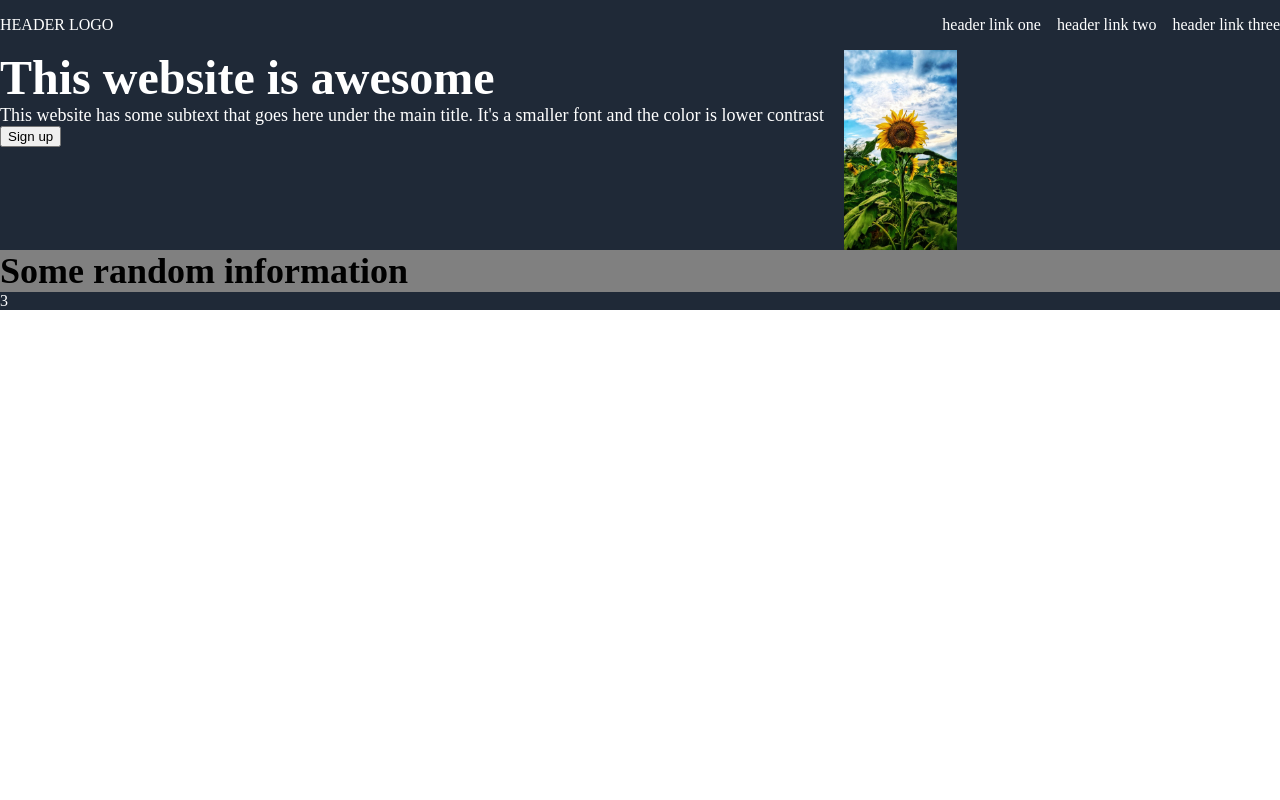
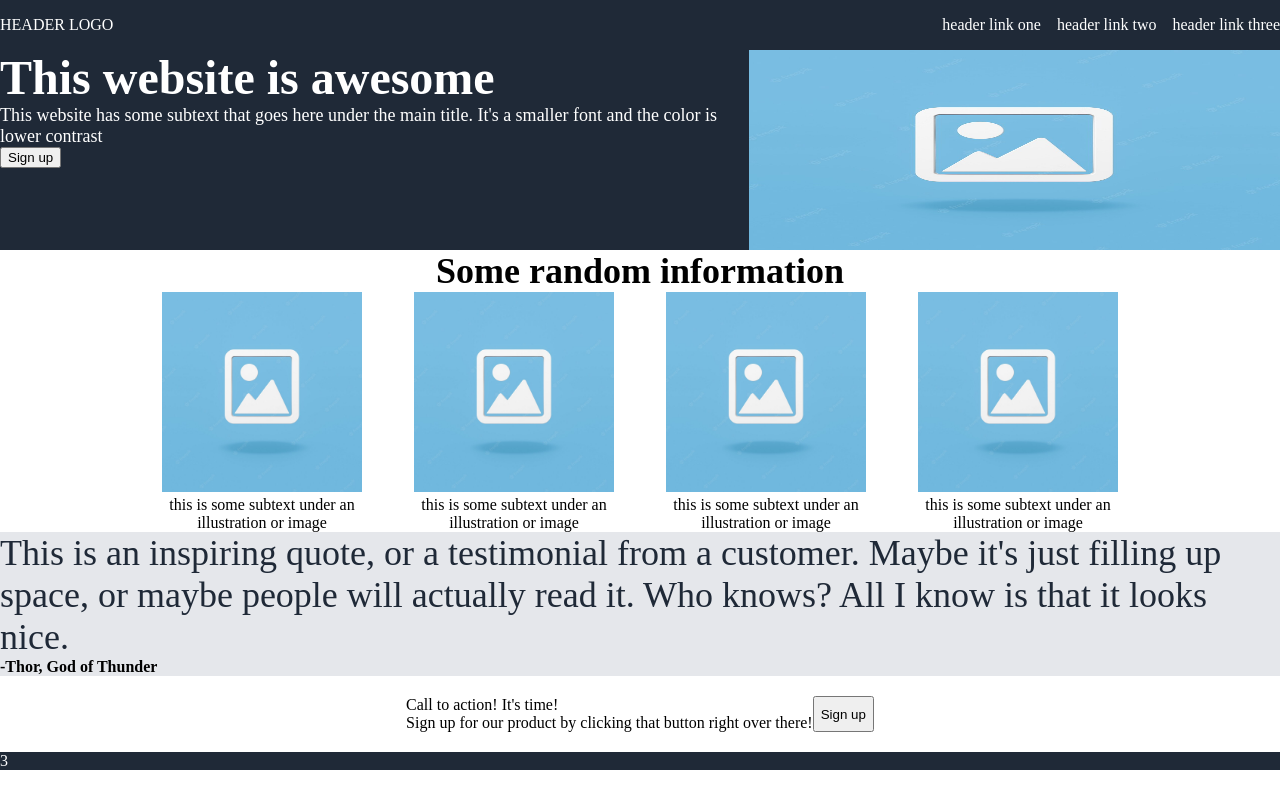
Before and after one commit to mamohamed055/Landing-Page, a plain HTML site: page index.html in a window 1280 px wide. Drawn offline with Linux system fonts and the light colour scheme.

Commit message:
Added a couple of items to the skeleton. Minimal formatting. Only font-size and background colors.changed placeholder pic

```diff
--- a/index.html
+++ b/index.html
@@ -19,6 +19,7 @@
     </div>
 
     <div class="content">
+
         <div class="item-1">
             <div>
                 <div class="main-text">This website is awesome</div>
@@ -27,18 +28,59 @@
                 </div>
                 <button>Sign up</button>
             </div>
-            <img src="./images/sunflower.jpeg" alt="">
+            <img src="./images/placeholder.jpeg" alt="">
         </div>
+
         <div class="item-2">
             <div class="information-header">
                 Some random information
             </div>
             <div class="images">
 
+                <div class="info">
+                    <img src="./images/placeholder.jpeg" alt="">
+                    <div class="text">this is some subtext under an illustration or image</div>
+                </div>
+
+                <div class="info">
+                    <img src="./images/placeholder.jpeg" alt="">
+                    <div class="text">this is some subtext under an illustration or image</div>
+                </div>
+
+                <div class="info">
+                    <img src="./images/placeholder.jpeg" alt="">
+                    <div class="text">this is some subtext under an illustration or image</div>
+                </div>
+
+                <div class="info">
+                    <img src="./images/placeholder.jpeg" alt="">
+                    <div class="text">this is some subtext under an illustration or image</div>
+                </div>
+
             </div>
         </div>
-        <div class="item-3"></div>
-        <div class="item-4"></div>
+
+        <div class="item-3">
+            <div class="quote">
+                This is an inspiring quote, or a testimonial from a customer. Maybe it's just filling up space, or maybe
+                people will actually read it. Who knows? All I know is that it looks nice.
+            </div>
+            <div class="quot-er">-Thor, God of Thunder</div>
+        </div>
+
+        <div class="item-4">
+            <div class="modal-text">
+                <div>
+                    Call to action! It's time!
+                </div>
+                <div>
+                    Sign up for our product by clicking that button right over there!
+                </div>
+            </div>
+            <button class="sign-up">
+                Sign up
+            </button>
+        </div>
     </div>
 
     <div class="footer">3</div>
--- a/style.css
+++ b/style.css
@@ -5,7 +5,6 @@ body {
 }
 
 .content {
-    background-color: grey;
     display: flex;
     flex: 1;
     flex-direction: column;
@@ -40,10 +39,8 @@ a {
 }
 
 .item-1 img {
-    max-width: 400px;
-    max-height: 200px;
-    width: auto;
-    height: auto;
+    width: 600px;
+    height: 200px;
 }
 
 .item-1 .main-text {
@@ -60,6 +57,44 @@ a {
     font-weight: 800;
 }
 
+.item-2 {
+    text-align: center;
+}
+
+.item-2 .images{
+    background-color: white;
+    display: flex;
+    justify-content: center;
+    gap: 52px;
+    flex-wrap: wrap;
+}
+
+.item-2 .images img {
+    width: 200px;
+    height: 200px;
+}
+
+.item-2 .info {
+    max-width: 200px;
+}
+
+.item-3 {
+    background-color: #e5e7eb;
+}
+.item-3 .quote {
+    font-size: 36px;
+    color: #1F2937;
+}
+.item-3 .quot-er {
+    font-weight: 700;
+}
+
+.item-4 {
+    display: flex;
+    justify-content: center;
+    padding: 20px;
+}
+
 .header, .footer, .item-1 {
     background-color: #1F2937;
     color: white;
```
Also changed, not shown: images/placeholder.jpeg (added).
